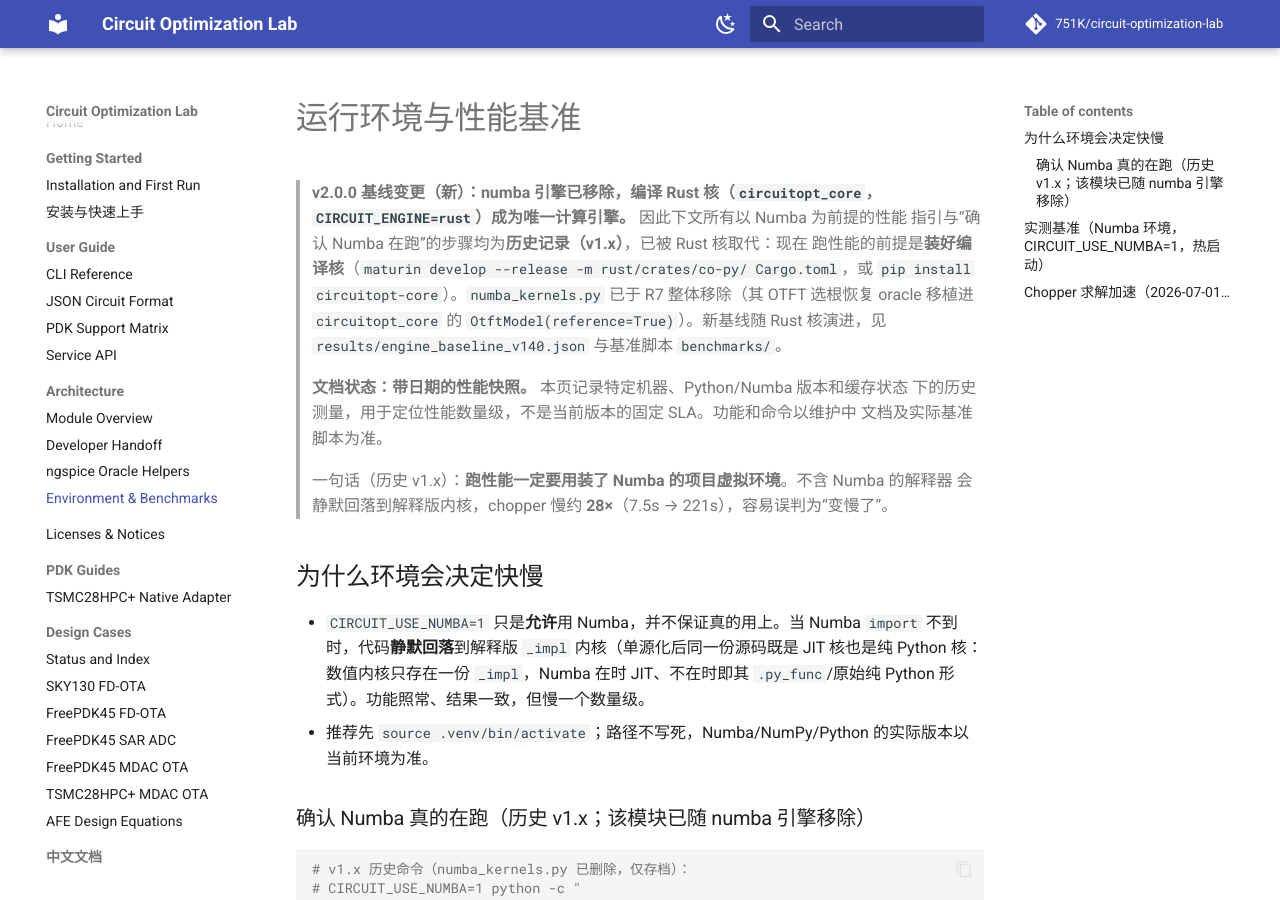
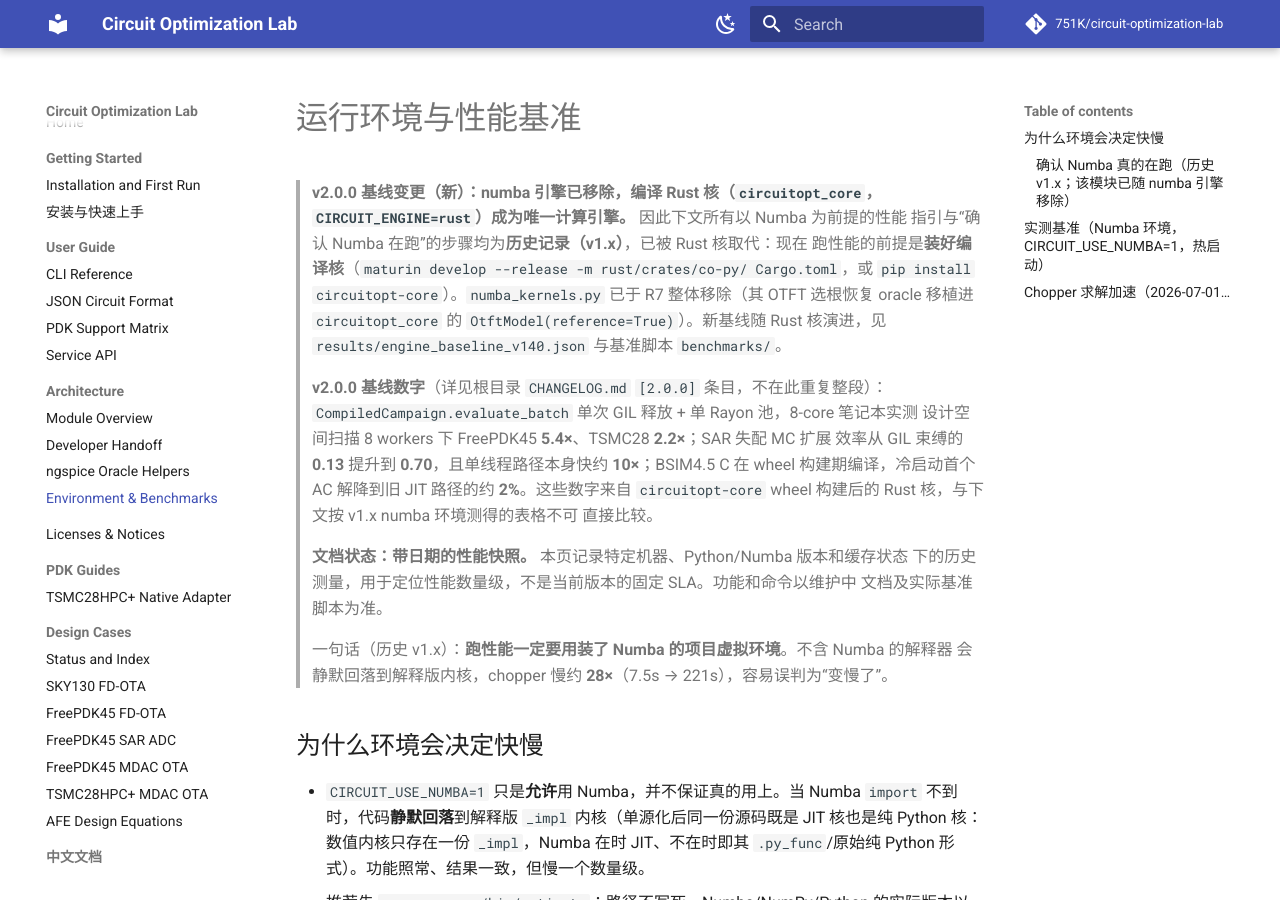
Before and after one commit to 751K/circuit-optimization-lab, an MkDocs documentation site: the page built from docs/environment_performance.md, in a window 1280 px wide and 900 px high. Built offline with MkDocs 1.6.1 and Material for MkDocs 9.7.7, drawn with Linux system fonts in a browser that asks for light colours; comment, search, counter and statistics services are not loaded.

Commit message:
docs: add v2.0.0 status pointers to the dated design/performance records
Per the documentation-maintenance convention (dated records get a visible
status, not a rewrite): environment_performance.md already carried a
v2.0.0-transition banner but never cited the actual v2.0.0 numbers.
Added a short paragraph pointing at the CHANGELOG's [2.0.0] entry with its
concrete figures (8-worker design-space sweep 5.4x/2.2x, SAR MC scaling
efficiency 0.13->0.70, ~10x single-thread, ~2% cold-start) so a reader isn't
left only with the historical numba-era tables below it.

rust_core_rewrite_plan.md had a dated header but nothing marking the plan
itself as executed; a reader could mistake its R0-R7 phase language and
"current/next/TBD" wording for an active plan. Added an explicit banner
noting the plan shipped in full as v2.0.0, that CHANGELOG.md's [2.0.0] entry
is now the authoritative status, and that the document is a frozen historical
record. No other content changed.

```diff
--- a/docs/environment_performance.md
+++ b/docs/environment_performance.md
@@ -8,6 +8,14 @@
 > 整体移除（其 OTFT 选根恢复 oracle 移植进 `circuitopt_core` 的
 > `OtftModel(reference=True)`）。新基线随 Rust 核演进，见
 > `results/engine_baseline_v140.json` 与基准脚本 `benchmarks/`。
+>
+> **v2.0.0 基线数字**（详见根目录 `CHANGELOG.md` `[2.0.0]` 条目，不在此重复整段）：
+> `CompiledCampaign.evaluate_batch` 单次 GIL 释放 + 单 Rayon 池，8-core 笔记本实测
+> 设计空间扫描 8 workers 下 FreePDK45 **5.4×**、TSMC28 **2.2×**；SAR 失配 MC 扩展
+> 效率从 GIL 束缚的 **0.13** 提升到 **0.70**，且单线程路径本身快约 **10×**；BSIM4.5
+> C 在 wheel 构建期编译，冷启动首个 AC 解降到旧 JIT 路径的约 **2%**。这些数字来自
+> `circuitopt-core` wheel 构建后的 Rust 核，与下文按 v1.x numba 环境测得的表格不可
+> 直接比较。
 
 > **文档状态：带日期的性能快照。** 本页记录特定机器、Python/Numba 版本和缓存状态
 > 下的历史测量，用于定位性能数量级，不是当前版本的固定 SLA。功能和命令以维护中
```
Also changed, not shown: docs/rust_core_rewrite_plan.md (+8 -0 lines).
